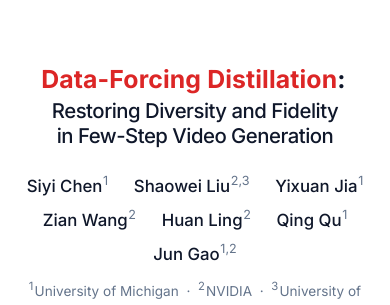
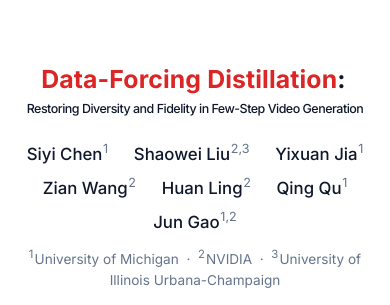
Before and after one commit to csy2077/dfd-project-page, a plain HTML site: page index.html in a window 390 px wide. Shown: the top 305 px of the page. Drawn offline with nearby package versions, Linux system fonts and the light colour scheme.

Commit message:
Subtitle on one line + Michigan favicon
- title-sub: nowrap + smaller responsive font so the subtitle stays on a
  single line
- Replace the placeholder favicon with the University of Michigan logo
  (square 128px PNG)

Co-Authored-By: Claude Opus 4.8 (1M context) <noreply@anthropic.com>

```diff
--- a/index.html
+++ b/index.html
@@ -6,7 +6,7 @@
   <title>DFD — Data-Forcing Distillation: Restoring Diversity and Fidelity in Few-Step Video Generation</title>
   <meta name="description" content="Data-Forcing Distillation (DFD) is a simple post-training framework that restores diversity and fidelity in DMD-distilled few-step video diffusion models with a single line of code change. Validated on Wan2.1-1.3B (text-to-video) and Cosmos-Predict2.5-2B (image-to-video), plus autoregressive generation under Self Forcing.">
 
-  <link rel="icon" type="image/svg+xml" href="static/favicon.svg">
+  <link rel="icon" type="image/png" href="static/favicon.png">
 
   <meta property="og:type" content="website">
   <meta property="og:title" content="DFD — Data-Forcing Distillation">
--- a/static/css/style.css
+++ b/static/css/style.css
@@ -1300,8 +1300,9 @@ video {
 .title-line { display: block; }
 .title-sub {
   font-weight: 500;
-  font-size: 0.82em;
-  margin-top: 0.3rem;
+  font-size: clamp(0.78rem, 1.95vw, 1.2rem);
+  white-space: nowrap;          /* keep the subtitle on a single line */
+  margin-top: 0.45rem;
   color: var(--fg);
 }
 .title-acc { color: var(--accent-red); font-weight: 800; }
```
Also changed, not shown: static/favicon.png (added), static/favicon.svg (deleted).
